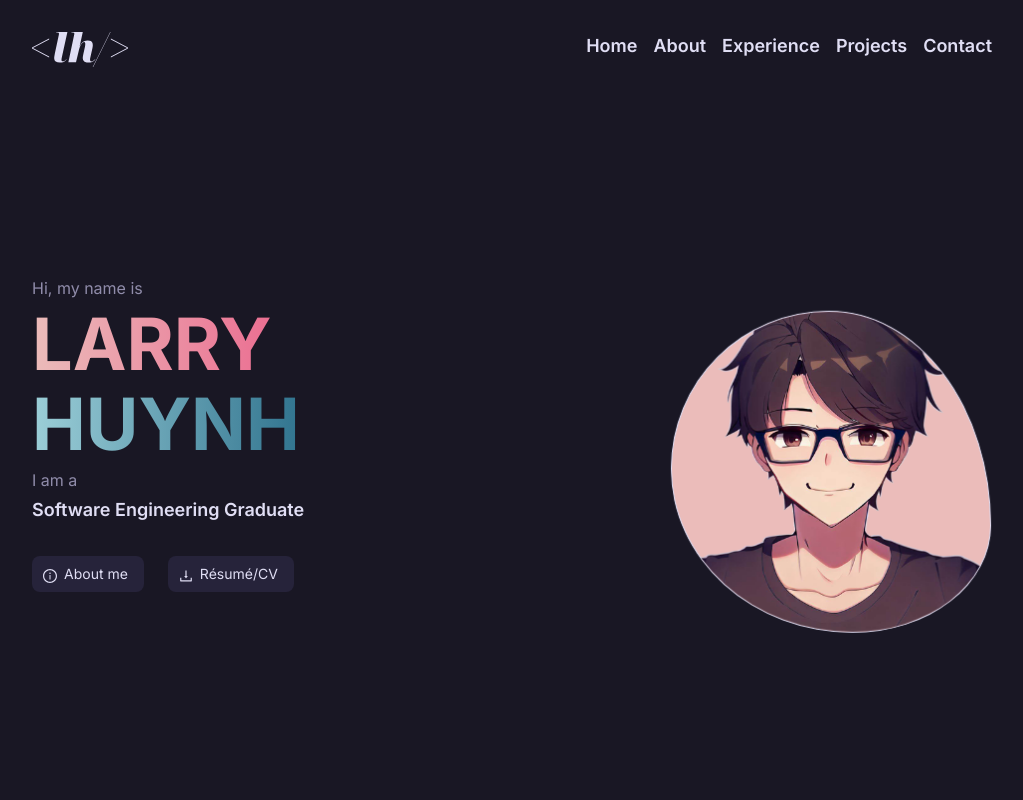
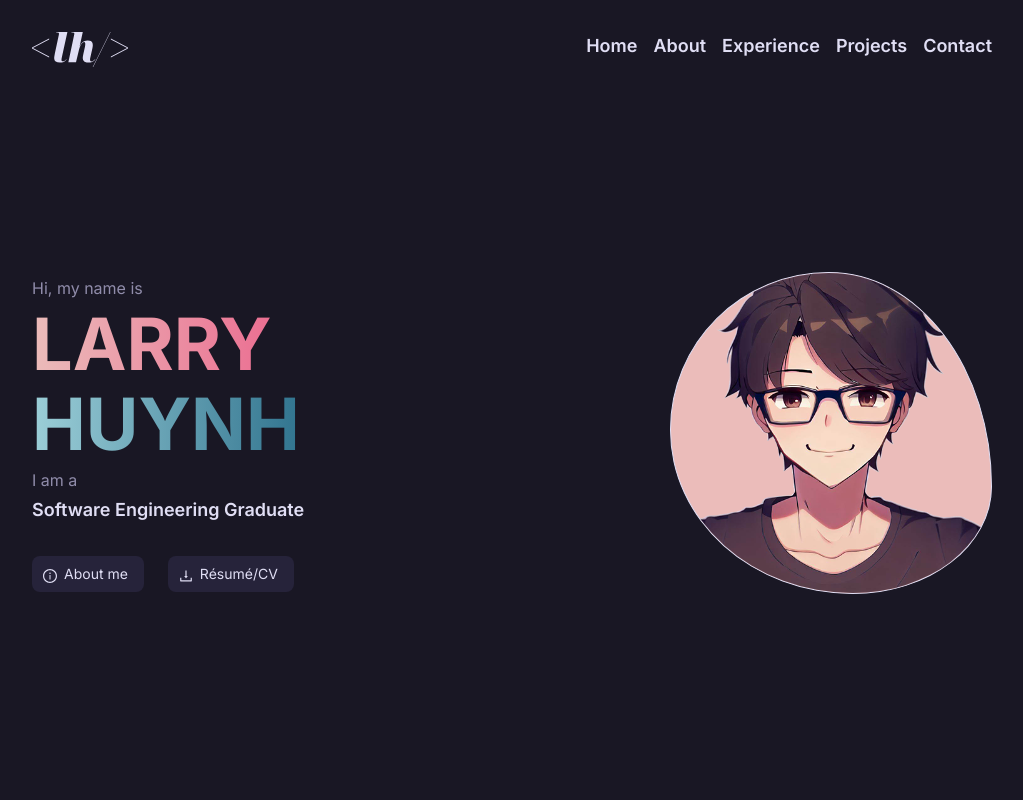
Before and after one commit to larryh12/larryhuynh.dev, a Next.js app: page / in a window 1280 px wide. Shown: the top 800 px of the page, without its empty margins (128-1151 px from the left). Built offline with nearby package versions, Linux system fonts and the light colour scheme.

Commit message:
disable movement animation

```diff
--- a/app/globals.css
+++ b/app/globals.css
@@ -3,8 +3,8 @@
 @tailwind utilities;
 
 .blob {
-  animation: transform 25s ease-in-out infinite both alternate,
-    movement 20s ease-in-out infinite both;
+  animation: transform 25s ease-in-out infinite both alternate;
+  /* movement 20s ease-in-out infinite both; */
 }
 
 @keyframes transform {
--- a/components/Navbar.js
+++ b/components/Navbar.js
@@ -58,7 +58,7 @@ const Navbar = () => {
 
       <div
         className={`${
-          toggle ? 'z-50 h-screen w-screen' : 'h-0 w-0'
+          toggle ? 'h-screen w-screen' : 'h-0 w-0'
         } absolute right-0 top-20 max-w-screen-md flex-col items-start overflow-hidden bg-rp-base p-4 text-3xl font-semibold md:hidden`}
         onClick={() => setToggle((prev) => !prev)}
       >
```
